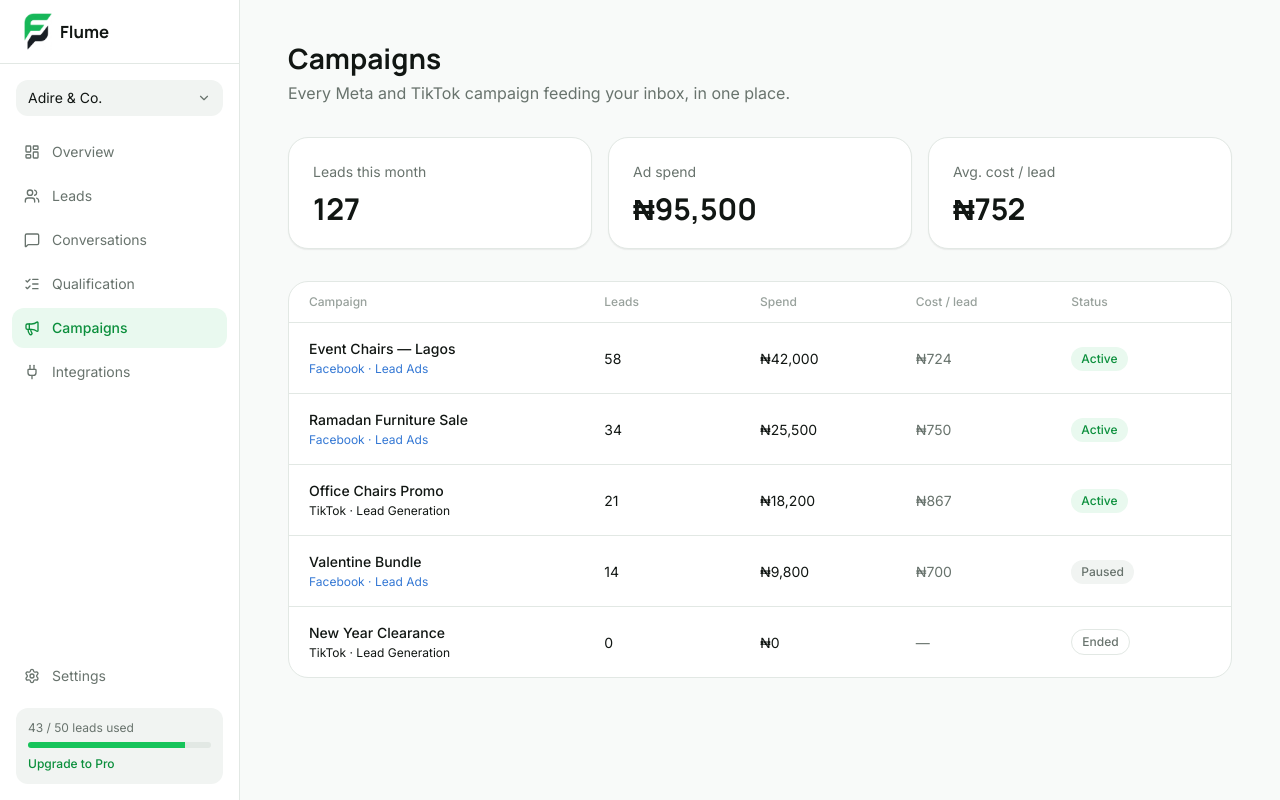
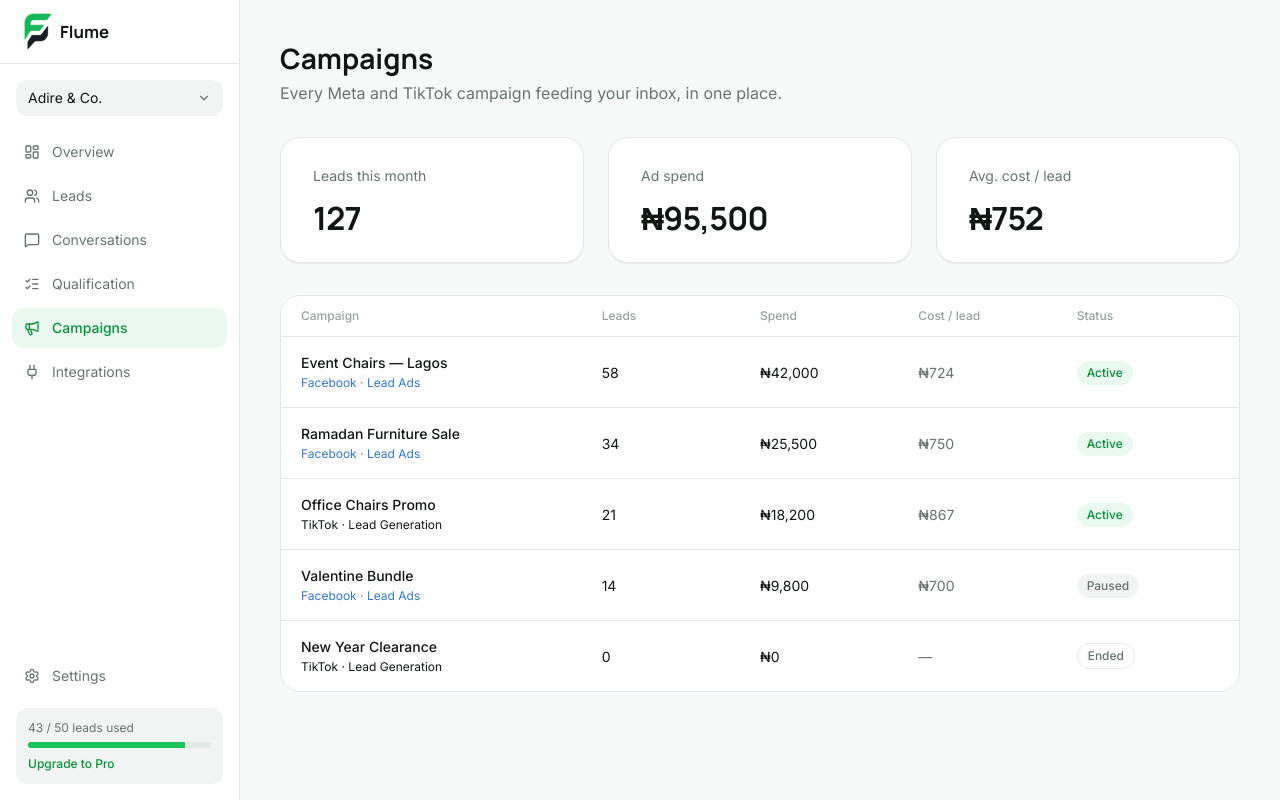
Before and after one commit to Tochi8/flume, a Next.js app: page /campaigns in a window 1280 px wide. Built offline with nearby package versions, Linux system fonts and the light colour scheme.

Commit message:
Give campaign metrics more room, enlarge hero, add log out

```diff
--- a/src/app/(dashboard)/campaigns/page.tsx
+++ b/src/app/(dashboard)/campaigns/page.tsx
@@ -8,12 +8,12 @@ export default function CampaignsPage() {
   const avgCpl = totalLeads > 0 ? Math.round(totalSpend / totalLeads) : 0;
 
   return (
-    <div className="max-w-5xl mx-auto px-5 md:px-10 py-6 md:py-10">
+    <div className="max-w-6xl mx-auto px-5 md:px-10 py-6 md:py-10">
       <div className="mb-8">
         <h1 className="font-display font-bold text-2xl md:text-[28px] text-ink">Campaigns</h1>
-        <p className="text-sub mt-1">Every Meta and TikTok campaign feeding your inbox, in one place.</p>
+        <p className="text-sub mt-1 max-w-xl">Every Meta and TikTok campaign feeding your inbox, in one place.</p>
       </div>
-      <div className="grid grid-cols-1 sm:grid-cols-3 gap-4 mb-8">
+      <div className="grid grid-cols-1 md:grid-cols-3 gap-5 md:gap-6 mb-8">
         <MetricCard label="Leads this month" value={String(totalLeads)} />
         <MetricCard label="Ad spend" value={`₦${totalSpend.toLocaleString("en-NG")}`} />
         <MetricCard label="Avg. cost / lead" value={`₦${avgCpl.toLocaleString("en-NG")}`} />
--- a/src/app/(dashboard)/settings/page.tsx
+++ b/src/app/(dashboard)/settings/page.tsx
@@ -1,6 +1,7 @@
 "use client";
 
 import { useState } from "react";
+import Link from "next/link";
 import { Card, CardTitle } from "@/components/ui/card";
 import { Input } from "@/components/ui/input";
 import { Label } from "@/components/ui/label";
@@ -37,6 +38,13 @@ export default function SettingsPage() {
           </div>
         </Card>
       </form>
+      <Card className="p-5 md:p-6 mt-4">
+        <CardTitle className="mb-2">Account</CardTitle>
+        <p className="text-sm text-sub mb-4">Log out of this workspace on this device.</p>
+        <Button variant="outline" asChild>
+          <Link href="/">Log out</Link>
+        </Button>
+      </Card>
     </div>
   );
 }
--- a/src/components/layout/nav-config.ts
+++ b/src/components/layout/nav-config.ts
@@ -6,10 +6,8 @@ import {
   Megaphone,
   Plug,
   Settings,
-  Home,
-  Inbox,
-  BarChart3,
   CreditCard,
+  LogOut,
   type LucideIcon,
 } from "lucide-react";
 
@@ -40,4 +38,5 @@ export const moreMenuItems: NavItem[] = [
   { label: "Integrations", href: "/integrations", icon: Plug },
   { label: "Billing", href: "/billing", icon: CreditCard },
   { label: "Settings", href: "/settings", icon: Settings },
+  { label: "Log out", href: "/", icon: LogOut },
 ];
--- a/src/features/analytics/metric-card.tsx
+++ b/src/features/analytics/metric-card.tsx
@@ -15,14 +15,14 @@ export function MetricCard({
   className?: string;
 }) {
   return (
-    <Card className={cn("p-5 md:p-6 min-w-0", tone === "green" && "bg-green-surface border-green/20", className)}>
+    <Card className={cn("px-6 py-6 md:px-8 md:py-7 min-w-0", tone === "green" && "bg-green-surface border-green/20", className)}>
       <div className={cn("text-sm leading-snug", tone === "green" ? "text-green-dark" : "text-sub")}>
         {label}
       </div>
-      <div className="mt-3 flex items-end gap-2 min-w-0">
+      <div className="mt-4 flex items-end gap-2 min-w-0">
         <span
           className={cn(
-            "font-display font-bold text-2xl md:text-3xl leading-none break-words",
+            "font-display font-bold text-[28px] md:text-[32px] leading-none tracking-tight",
             tone === "green" ? "text-green-dark" : "text-ink"
           )}
         >
```
